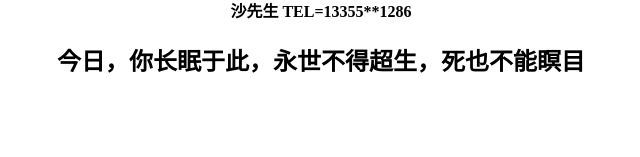
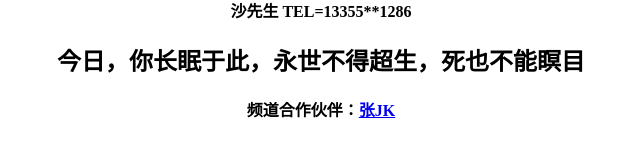
Before and after one commit to UncleSRooms/UncleSRooms, a plain HTML site: page index.html in a window 1280 px wide. Shown: the part 463-620 px from the top of the page, without its empty margins (319-959 px from the left). Drawn offline with Linux system fonts and the light colour scheme.

Commit message:
频道合作伙伴：张JK

```diff
--- a/index.html
+++ b/index.html
@@ -16,5 +16,5 @@ type="audio/mpeg"> Your browser does not support the audio element. </audio>
 </div>
 
 </div>
-
+<p style="text-align:center;"><strong>频道合作伙伴：<a href="https://github.com/Yukizero7">张JK</a></p>
 </div></body></html>
```
